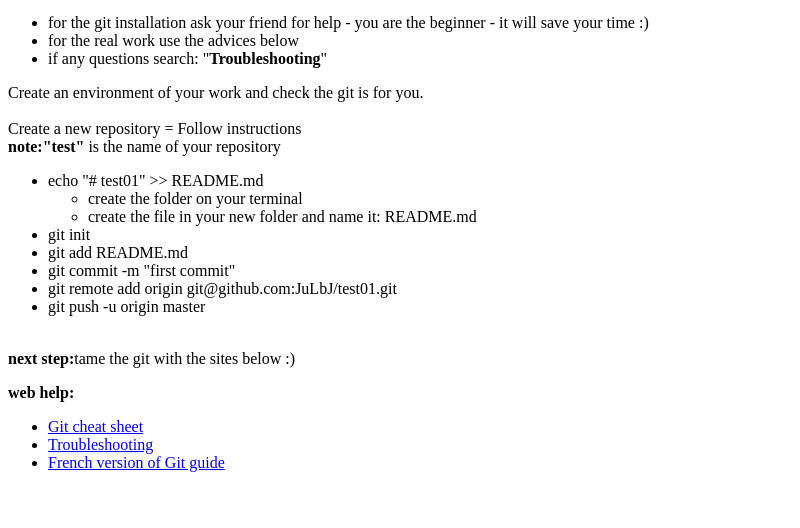
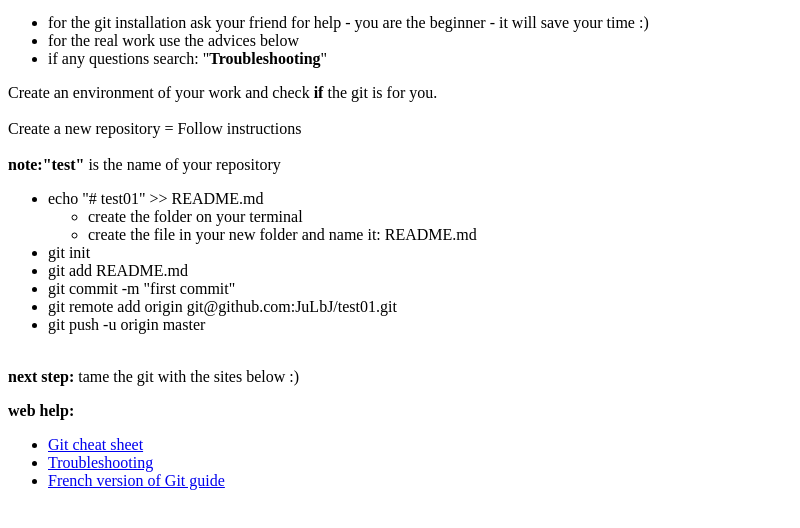
Before and after one commit to JuLbJ/02_wednesday_git, a plain HTML site: page index.html in a window 1280 px wide. Shown: the part 136-664 px from the top of the page, without its empty margins (0-800 px from the left). Drawn offline with Linux system fonts and the light colour scheme.

Commit message:
if changes

```diff
--- a/index.html
+++ b/index.html
@@ -22,9 +22,9 @@
 			<li>if any questions search: "<strong>Troubleshooting</strong>"</li>
 		</ul>
 		<p>
-					Create an environment of your work and check the git is for you.<br><br>
+					Create an environment of your work and check <b> if </b>the git is for you.<br><br>
 
-					Create a new repository = Follow instructions <br>
+					Create a new repository = Follow instructions <br><br>
 
 					<span><b>note:</b></span><strong>"test"</strong> is the name of your repository<br>
 				<ul>
@@ -39,7 +39,7 @@
 						<li>git remote add origin git@github.com:JuLbJ/test01.git</li>
 						<li>git push -u origin master</li>
 				</ul><br>
-		<span><b>next step:</b></span>tame the git with the sites below :)
+		<span><b>next step:</b></span> tame the git with the sites below :)
 
 		</p>
 		<p>
```
